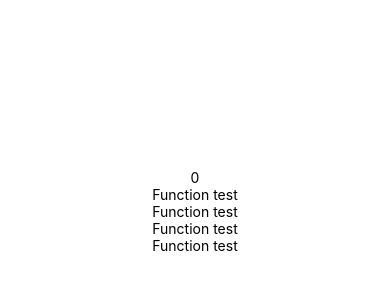
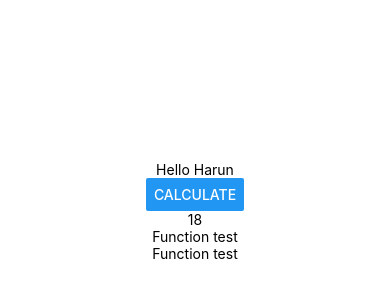
Before and after one commit to mob-dev-org/Harun_praksa, a React Native app: screen / in a window 390 px wide. Shown: the top 300 px of the page. Built offline with nearby package versions, Linux system fonts and the light colour scheme.

Commit message:
refactor(examples): trying some examples

```diff
--- a/App.tsx
+++ b/App.tsx
@@ -1,6 +1,6 @@
 import { StatusBar } from 'expo-status-bar';
 import { useState } from 'react';
-import { Text, TextInput, View, StyleSheet, Button, Alert } from 'react-native';
+import { TextProps, Text, TextInput, View, StyleSheet, Button, Alert } from 'react-native';
 import { SafeAreaProvider } from 'react-native-safe-area-context';
 
 import useCachedResources from './src/hooks/useCachedResources';
@@ -8,12 +8,13 @@ import useColorScheme from './src/hooks/useColorScheme';
 import Navigation from './src/navigation';
 
 export default function App() {
-    const [result, setResult] = useState(0);
+    const [result, setResult] = useState<number>(0);
+    // const [calculate, setCalculate] = useState<number>(0);
 
     let name: string = 'Harun';
-    const greetingFunction = () => {
+    const greetingFunction = (): string => {
         let message: string = 'Hello ' + name;
-        console.log(message);
+        return message;
     };
 
     greetingFunction();
@@ -27,20 +28,31 @@ export default function App() {
     birthdayFunction();
 
     //example with parametars
-    const fullName = (ime: string, prezime: string) => {
-        console.log(ime + ' ' + prezime);
+    const fullName = (name: string, suraName: string) => {
+        console.log(name + ' ' + suraName);
     };
     fullName('Harun', 'Husejnovic');
+    let numberA: number = 3;
+    let numberB: number = 2;
 
-    const sum = (numberA: number, numberB: number) => {
+    const sum = (): number => {
         return numberA + numberB;
     };
 
+    let numA: number = 6;
+    let numB: number = 3;
+    const calculate = (): number => {
+        return numA * numB;
+    };
+
+    const calculateResult: number = calculate();
+
     return (
         <View style={styles.text}>
-            <Text onPress={() => setResult(sum(7, 3))}>{result}</Text>
-            <Text>Function test</Text>
-            <Text>Function test</Text>
+            <Text>{greetingFunction()}</Text>
+            {/* <Button title="Result" onPress={sum} /> */}
+            <Button title="Calculate" onPress={calculate} />
+            <Text>{calculateResult}</Text>
             <Text>Function test</Text>
             <Text>Function test</Text>
         </View>
```
